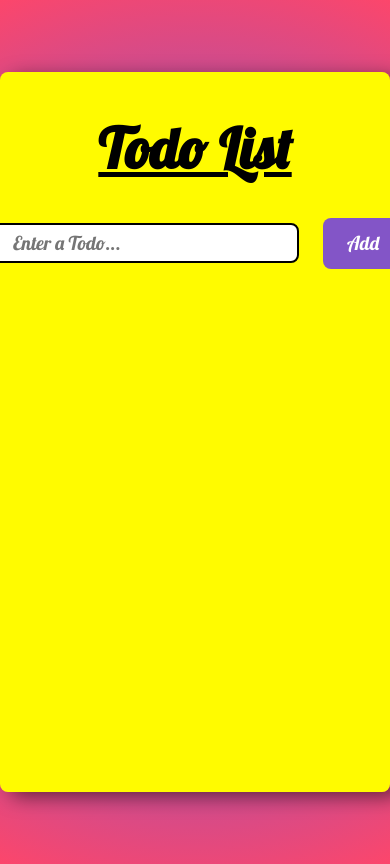
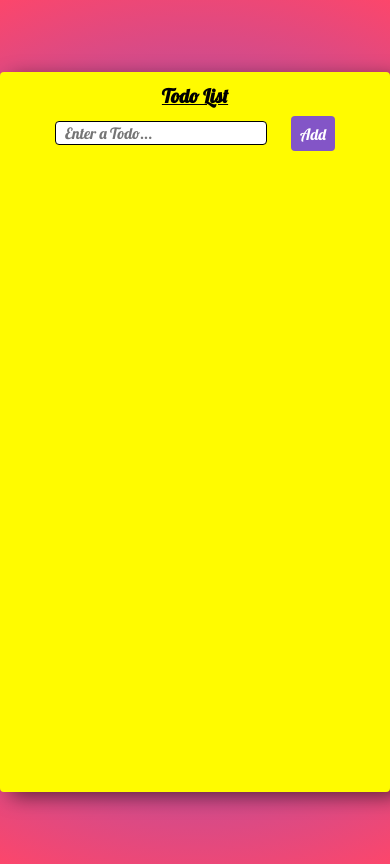
Before and after one commit to vishal00923/todo-app, a React (Create React App) app: page / in a window 390 px wide. Built offline with nearby package versions, Linux system fonts and the light colour scheme.

Commit message:
add media query

```diff
--- a/src/Components/todo-form/todo-form.styles.scss
+++ b/src/Components/todo-form/todo-form.styles.scss
@@ -35,3 +35,27 @@
         }
     }
 }
+
+/*=========================== Media Queries ==================*/
+
+@media screen and (max-width: 652px) {
+    .form {
+        #todo {
+            width: 212px;
+            height: 24px;
+            padding: 0.475rem 0.575rem;
+            border: 0.875px solid #000;
+            border-radius: 4px;
+        }
+
+        [placeholder] {
+            font-size: 0.975rem;
+        }
+
+        .btn {
+            font-size: 0.975rem;
+            border-radius: 4px;
+            padding: 0.475rem 0.575rem;
+        }
+    }
+}
--- a/src/Components/todo-list/todo-list.styles.scss
+++ b/src/Components/todo-list/todo-list.styles.scss
@@ -35,3 +35,27 @@
     border-radius: 0.5rem;
     background-color: #bc4e9b;
 }
+
+/*===================== Media Queries ============*/
+
+@media screen and (max-width: 652px) {
+    .container {
+        max-width: 520px;
+        height: 720px;
+        border-radius: 4px;
+
+        .title {
+            font-size: 1.2rem;
+            margin-top: 0.575rem;
+            margin-bottom: 0.275rem;
+        }
+
+        &::-webkit-scrollbar {
+            width: 0.175rem;
+        }
+
+        &::-webkit-scrollbar-button {
+            height: 5.175rem;
+        }
+    }
+}
--- a/src/Components/todos/todos.styles.scss
+++ b/src/Components/todos/todos.styles.scss
@@ -53,3 +53,39 @@
         }
     }
 }
+
+/*============================== Media Queries ==============================*/
+
+@media screen and (max-width: 652px) {
+    .todos-container {
+        .list-item {
+            margin: 0.475rem 0;
+
+            .todo-input {
+                width: 212px;
+                height: 24px;
+                padding: 0.475rem 0.575rem;
+                border: 0.875px solid #000;
+                border-radius: 4px;
+            }
+
+            .complete {
+                text-decoration-thickness: 2px;
+            }
+
+            [value] {
+                font-size: 0.975rem;
+            }
+
+            .buttons-container {
+                margin-left: 0.975rem;
+
+                .todo-btn {
+                    font-size: 0.85rem;
+                    border-radius: 4px;
+                    padding: 0.475rem 0.575rem;
+                }
+            }
+        }
+    }
+}
```
